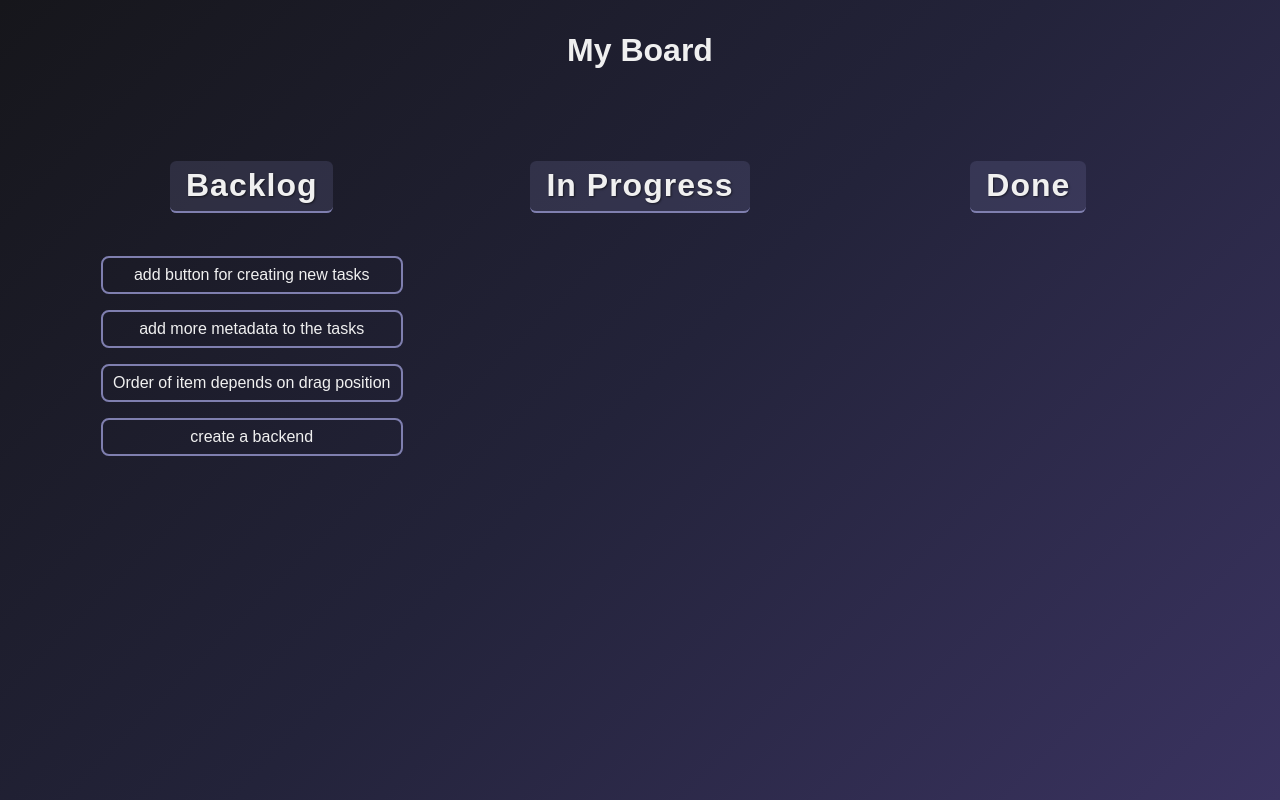
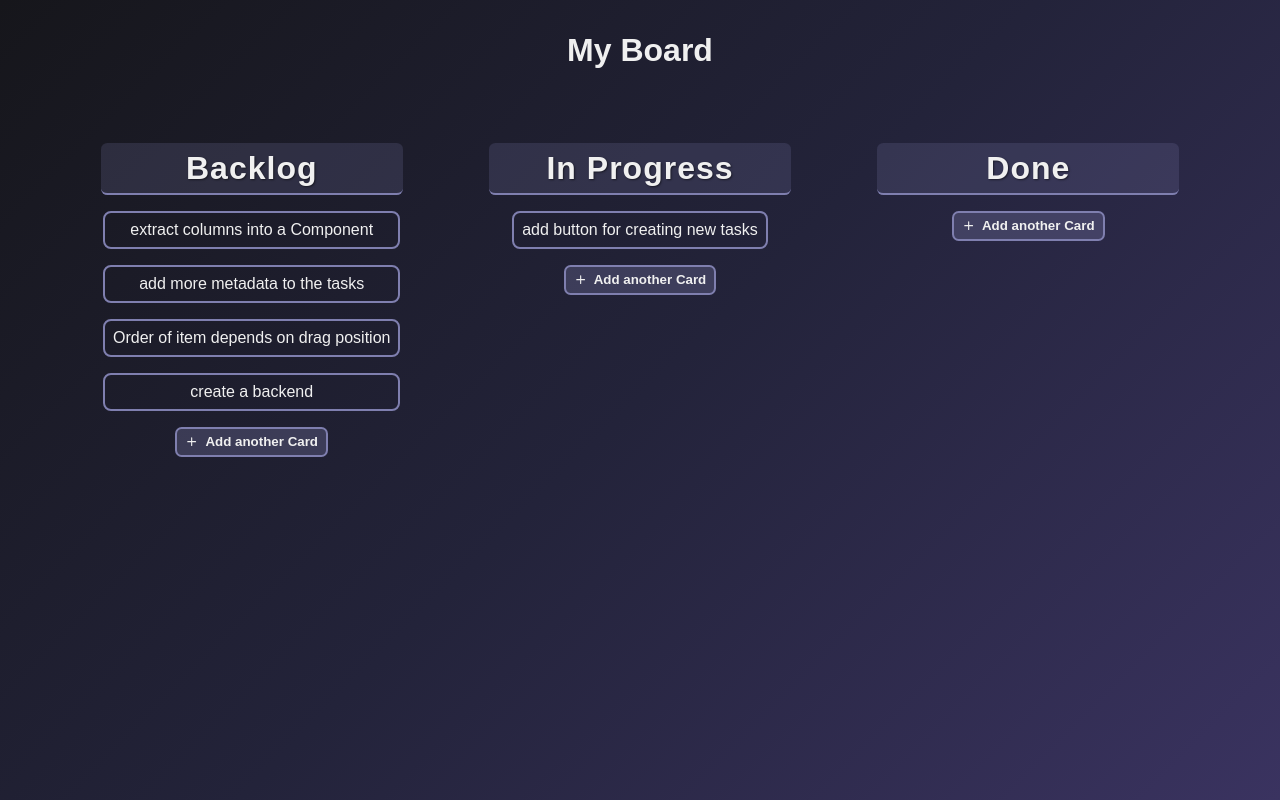
Before and after one commit to aaronbittel/BuildIt, a SvelteKit app in the folder frontend/: page / in a window 1280 px wide. Built offline with nearby package versions, Linux system fonts and the light colour scheme.

Commit message:
feat: add new card buttons

```diff
--- a/frontend/src/routes/+page.svelte
+++ b/frontend/src/routes/+page.svelte
@@ -4,6 +4,7 @@
 
 	let { data }: PageProps = $props();
 	let columns = $state(data.columns);
+	let newTaskText = $state('');
 
 	function handleDragStart(event: DragEvent, itemName: string, sourceKey: string) {
 		event.dataTransfer?.setData(
@@ -44,6 +45,14 @@
 			event.currentTarget.contains(toElement)
 		);
 	}
+
+	function hideAddButton(column: Column) {
+		column.showAddButton = false;
+	}
+
+	function showAddButton(column: Column) {
+		column.showAddButton = true;
+	}
 </script>
 
 {#snippet make_column(column: Column)}
@@ -79,6 +88,35 @@
 				</li>
 			{/each}
 		</ul>
+		{#if column.showAddButton}
+			<button class="btn-add-card" onclick={() => hideAddButton(column)}>
+				<svg viewBox="0 0 24 24">
+					<path
+						d="M12 5v14m-7-7h14"
+						stroke="currentColor"
+						stroke-width="2"
+						stroke-linecap="round"
+					/>
+				</svg>
+				Add another Card
+			</button>
+		{:else}
+			<div class="add-task">
+				<textarea bind:value={newTaskText} placeholder="New task"></textarea>
+				<button onclick={() => showAddButton(column)}>
+					<svg
+						xmlns="http://www.w3.org/2000/svg"
+						width="16"
+						height="16"
+						fill="currentColor"
+						viewBox="0 0 16 16"
+					>
+						<path d="M8 4v8m4-4H4" />
+					</svg>
+					Add
+				</button>
+			</div>
+		{/if}
 	</section>
 {/snippet}
 
@@ -143,34 +181,40 @@
 		display: flex;
 		flex-direction: column;
 		align-items: center;
-		border-radius: 0.3em;
-		padding: 1em 0em;
+		width: 100%;
+		padding: 0.7em;
 	}
 
 	.column-title {
+		width: 100%;
 		font-size: 2em;
 		font-weight: bold;
-		margin: 0.4em 0 1em;
 		border-bottom: 2px solid #7f7faf;
 		letter-spacing: 1px;
 		text-shadow: 1px 1px 2px rgba(0, 0, 0, 0.5);
 		background: rgba(127, 127, 175, 0.2);
 		padding: 0.2em 0.5em;
 		border-radius: 0.2em;
+		display: flex;
+		justify-content: center;
 	}
 
 	.column-items {
 		display: flex;
 		flex-direction: column;
-		width: 100%;
 		gap: 1em;
 		list-style: none;
-		padding: 0.7em;
+		margin: 1em 0 0 0;
+	}
+
+	/* if the column is empty, keep the 'add'-btn higher up*/
+	.column-items li:last-of-type {
+		margin-bottom: 1em;
 	}
 
 	.column-item {
 		text-align: center;
-		padding: 0.5em 0;
+		padding: 0.5em;
 		border: 2px solid #7f7faf;
 		border-radius: 0.5em;
 		cursor: grab;
@@ -187,4 +231,80 @@
 	.column.drag-over {
 		background-color: rgba(90, 90, 176, 0.3);
 	}
+
+	.btn-add-card {
+		display: flex;
+		align-items: center;
+		justify-content: center;
+		gap: 0.5em;
+		background-color: rgba(127, 127, 175, 0.3);
+		color: #f0f0f0;
+		border: 2px solid #7f7faf;
+		border-radius: 0.5em;
+		padding: 0.4em 0.6em;
+		font-weight: bold;
+		cursor: pointer;
+		transition: all 0.2s ease;
+	}
+
+	.btn-add-card:hover {
+		background-color: rgba(127, 127, 175, 0.5);
+		border-color: #5a5ab0;
+	}
+
+	.btn-add-card:active {
+		background-color: rgba(90, 90, 176, 0.6);
+		transform: translateY(1px);
+	}
+
+	.btn-add-card svg {
+		width: 1em;
+		height: 1em;
+		fill: currentColor;
+	}
+
+	.add-task {
+		display: flex;
+		flex-direction: column;
+		gap: 0.5em;
+		margin-top: 1em;
+		width: 100%;
+	}
+
+	.add-task textarea {
+		font-family: inherit;
+		color: inherit;
+		line-height: 1.2;
+		background: rgba(127, 127, 175, 0.2);
+		border: 2px solid #7f7faf;
+		border-radius: 0.5em;
+		padding: 0.5em;
+	}
+
+	.add-task textarea::placeholder {
+		color: #dcdcff;
+	}
+
+	.add-task button {
+		display: flex;
+		align-items: center;
+		justify-content: center;
+		gap: 0.3em;
+		padding: 0.4em 0.8em;
+		background-color: #7f7faf;
+		border: none;
+		border-radius: 0.5em;
+		cursor: pointer;
+		color: #f0f0f0;
+		font-weight: bold;
+		transition: background-color 0.2s;
+	}
+
+	.add-task button:hover {
+		background-color: #5a5ab0;
+	}
+
+	.add-task button svg {
+		fill: currentColor;
+	}
 </style>
--- a/frontend/src/routes/+page.ts
+++ b/frontend/src/routes/+page.ts
@@ -7,24 +7,29 @@ export const load: PageLoad = () => {
             key: 'backlog',
             title: 'Backlog',
             items: [
-                'add button for creating new tasks',
+                'extract columns into a Component',
                 'add more metadata to the tasks',
                 'Order of item depends on drag position',
                 'create a backend',
             ],
-            isDragover: false
+            isDragover: false,
+            showAddButton: true,
         },
         {
             key: 'in_progress',
             title: 'In Progress',
-            items: [],
-            isDragover: false
+            items: [
+                'add button for creating new tasks',
+            ],
+            isDragover: false,
+            showAddButton: true,
         },
         {
             key: 'done',
             title: 'Done',
             items: [],
-            isDragover: false
+            isDragover: false,
+            showAddButton: true,
         }
     ];
 
```
